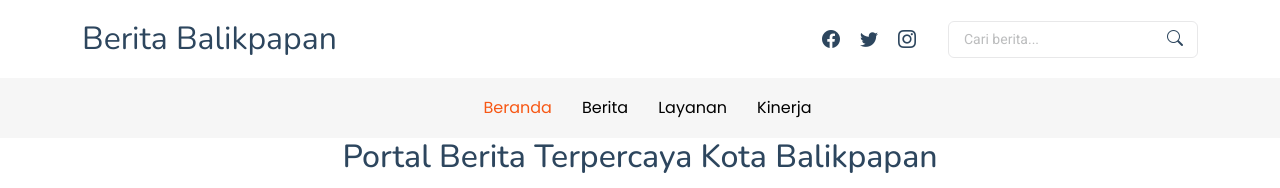
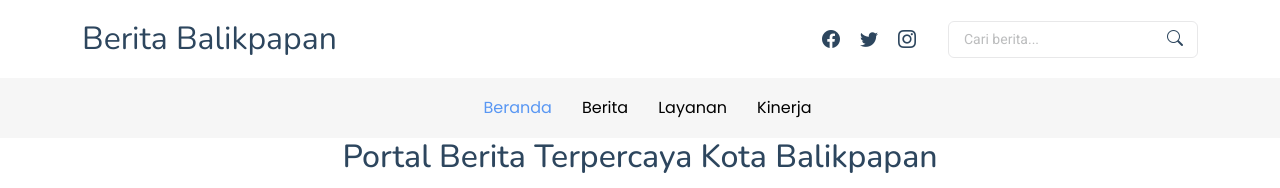
Before and after one commit to sherlina749/edocument2, a plain HTML site: page index.html in a window 1280 px wide. Shown: the top 188 px of the page. Drawn offline with nearby package versions, Linux system fonts and the light colour scheme.

Commit message:
Add files via upload

```diff
--- a/assets/css/main.css
+++ b/assets/css/main.css
@@ -24,7 +24,7 @@
   --background-color: #ffffff; /* Background color for the entire website, including individual sections */
   --default-color: #212529; /* Default color used for the majority of the text content across the entire website */
   --heading-color: #2d465e; /* Color for headings, subheadings and title throughout the website */
-  --accent-color: #f75815; /* Accent color that represents your brand on the website. It's used for buttons, links, and other elements that need to stand out */
+  --accent-color: #5997f3; /* Accent color that represents your brand on the website. It's used for buttons, links, and other elements that need to stand out */
   --surface-color: #ffffff; /* The surface color is used as a background of boxed elements within sections, such as cards, icon boxes, or other elements that require a visual separation from the global background. */
   --contrast-color: #ffffff; /* Contrast color for text, ensuring readability against backgrounds of accent, heading, or default colors. */
 }
@@ -32,11 +32,11 @@
 /* Nav Menu Colors - The following color variables are used specifically for the navigation menu. They are separate from the global colors to allow for more customization options */
 :root {
   --nav-color: #000000;  /* The default color of the main navmenu links */
-  --nav-hover-color: #f75815; /* Applied to main navmenu links when they are hovered over or active */
+  --nav-hover-color: #5997f3; /* Applied to main navmenu links when they are hovered over or active */
   --nav-mobile-background-color: #ffffff; /* Used as the background color for mobile navigation menu */
   --nav-dropdown-background-color: #ffffff; /* Used as the background color for dropdown items that appear when hovering over primary navigation items */
   --nav-dropdown-color: #212529; /* Used for navigation links of the dropdown items in the navigation menu. */
-  --nav-dropdown-hover-color: #f75815; /* Similar to --nav-hover-color, this color is applied to dropdown navigation links when they are hovered over. */
+  --nav-dropdown-hover-color: #5997f3; /* Similar to --nav-hover-color, this color is applied to dropdown navigation links when they are hovered over. */
 }
 
 /* Color Presets - These classes override global colors when applied to any section or element, providing reuse of the sam color scheme. */
```
